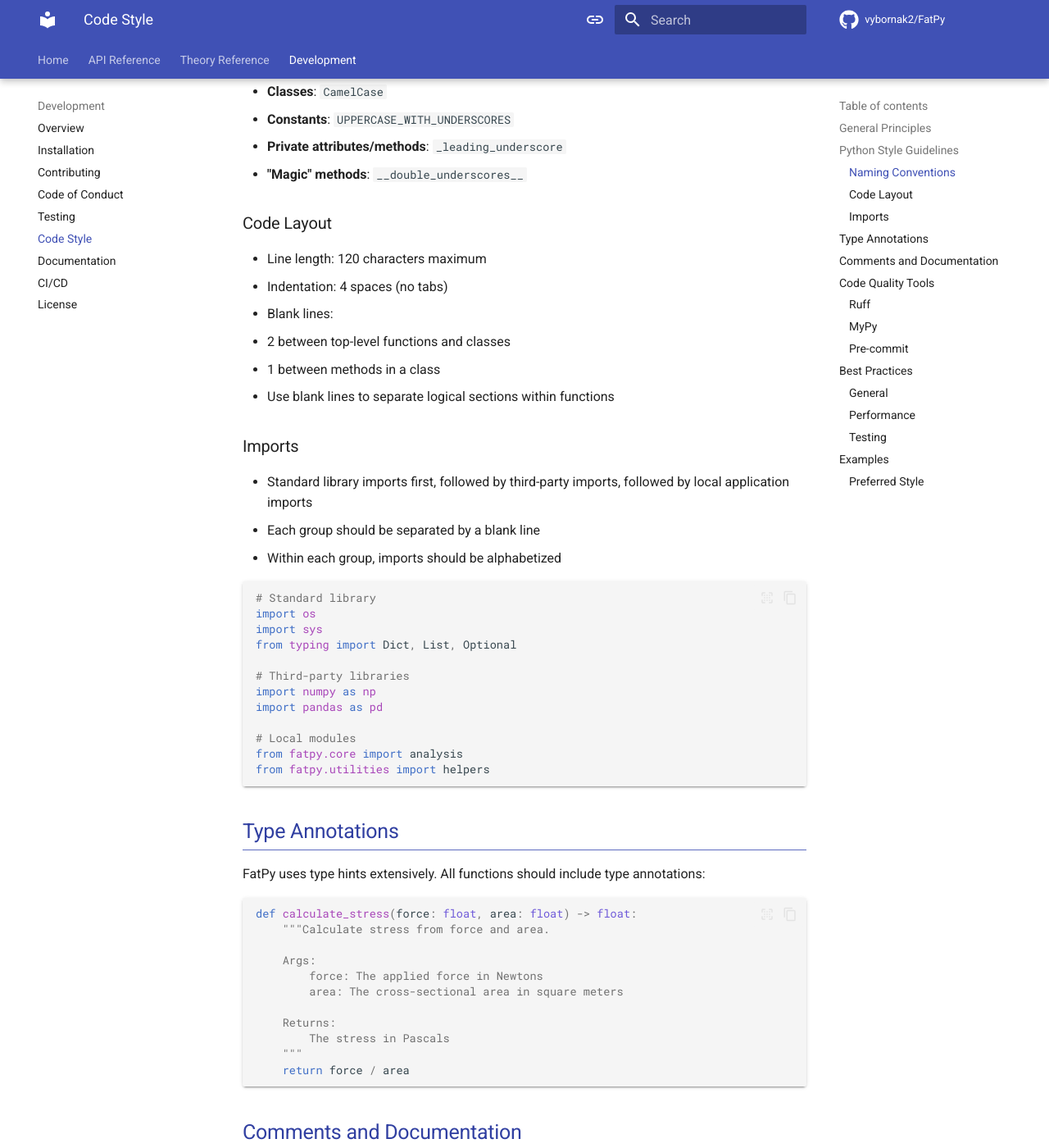
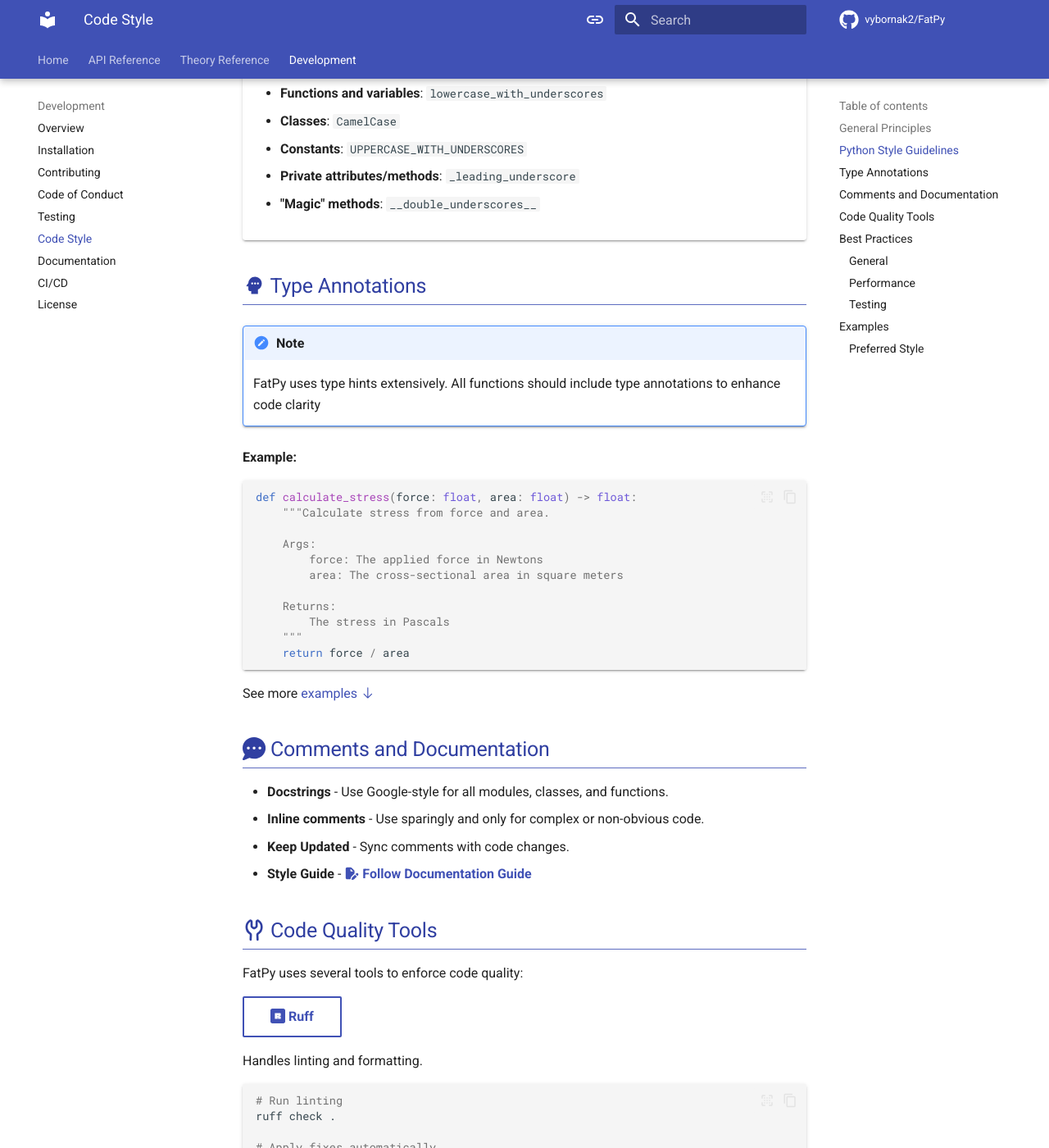
Before and after one commit to faberorg/FatPy, an MkDocs documentation site: the page built from docs/development/code_style.md, in a window 1280 px wide and 1400 px high, scrolled down 591 px. Shown: the whole window at 82% size. Built offline with MkDocs 1.6.1 and Material for MkDocs 9.7.7, drawn with Linux system fonts in a browser that asks for light colours; comment, search, counter and statistics services are not loaded; some of the changed text lies outside the part shown.

Commit message:
code style page

````diff
--- a/docs/development/code_style.md
+++ b/docs/development/code_style.md
@@ -3,62 +3,68 @@ title: Code Style
 ---
 
 
-# Code Style Guide
+# :fontawesome-solid-code: Code Style Guide
 
-This guide outlines the coding standards and style guidelines for the FatPy project.
+This guide defines coding standards and style to ensure readable and consistent code for FatPy project.
 
-## General Principles
+## :fontawesome-solid-lightbulb: General Principles
 
-- **Readability** - Code should be easy to read and understand
-- **Consistency** - Follow established patterns and conventions
-- **Simplicity** - Prefer simple solutions over complex ones
-- **Documentation** - Code should be well-documented
+- [x] **Readability** - Code should be easy to read and to understand
+- [x] **Consistency** - Follow established patterns and conventions
+- [x] **Simplicity** - Prefer simple solutions over complex ones
+- [x] **Documentation** - Code should be well-documented
 
-## Python Style Guidelines
+## :simple-python: Python Style Guidelines
 
 FatPy follows [PEP 8](https://www.python.org/dev/peps/pep-0008/) with some specific adaptations:
 
-### Naming Conventions
+=== "**Naming Conventions**"
 
-- **Functions and variables**: `lowercase_with_underscores`
-- **Classes**: `CamelCase`
-- **Constants**: `UPPERCASE_WITH_UNDERSCORES`
-- **Private attributes/methods**: `_leading_underscore`
-- **"Magic" methods**: `__double_underscores__`
+    - **Functions and variables**: `lowercase_with_underscores`
+    - **Classes**: `CamelCase`
+    - **Constants**: `UPPERCASE_WITH_UNDERSCORES`
+    - **Private attributes/methods**: `_leading_underscore`
+    - **"Magic" methods**: `__double_underscores__`
 
-### Code Layout
+=== "**Code Layout**"
 
-- Line length: 120 characters maximum
-- Indentation: 4 spaces (no tabs)
-- Blank lines:
-  - 2 between top-level functions and classes
-  - 1 between methods in a class
-  - Use blank lines to separate logical sections within functions
+    - Line length: 120 characters maximum
+    - Indentation: 4 spaces (no tabs)
+    - Blank lines:
+      - 2 between top-level functions and classes
+      - 1 between methods in a class
+      - Use blank lines to separate logical sections within functions
 
-### Imports
+=== "**Imports**"
 
-- Standard library imports first, followed by third-party imports, followed by local application imports
-- Each group should be separated by a blank line
-- Within each group, imports should be alphabetized
+    - Organize imports as follows:
+      - Standard library imports
+      - Third-party imports
+      - Local application imports
+    - Each group should be separated by a blank line
+    - Within each group, imports should be alphabetized
 
-```python
-# Standard library
-import os
-import sys
-from typing import Dict, List, Optional
+    ```python
+    # Standard library
+    import os
+    import sys
+    from typing import Dict, List, Optional
 
-# Third-party libraries
-import numpy as np
-import pandas as pd
+    # Third-party libraries
+    import numpy as np
+    import pandas as pd
 
-# Local modules
-from fatpy.core import analysis
-from fatpy.utilities import helpers
-```
+    # Local modules
+    from fatpy.core import analysis
+    from fatpy.utilities import helpers
+    ```
 
-## Type Annotations
+## :material-head-dots-horizontal: Type Annotations
 
-FatPy uses type hints extensively. All functions should include type annotations:
+!!! note
+    FatPy uses type hints extensively. All functions should include type annotations to enhance code clarity
+
+**Example:**
 
 ```python
 def calculate_stress(force: float, area: float) -> float:
@@ -74,20 +80,22 @@ def calculate_stress(force: float, area: float) -> float:
     return force / area
 ```
 
-## Comments and Documentation
+See more [examples :octicons-arrow-down-24:](#examples)
 
-- Use docstrings for all modules, classes, and functions
-- Use inline comments sparingly and only for complex or non-obvious code
-- Keep comments up-to-date with code changes
-- Follow Google's docstring style (see [Documentation Guide](documentation.md))
+## :fontawesome-solid-comment-dots: Comments and Documentation
 
-## Code Quality Tools
+- **Docstrings** - Use Google-style for all modules, classes, and functions.
+- **Inline comments** - Use sparingly and only for complex or non-obvious code.
+- **Keep Updated** - Sync comments with code changes.
+- **Style Guide** -  **[:fontawesome-solid-file-pen: Follow Documentation Guide](documentation.md)**
+
+## :octicons-tools-16: Code Quality Tools
 
 FatPy uses several tools to enforce code quality:
 
-### Ruff
+[:simple-ruff: Ruff](https://docs.astral.sh/ruff/){ .md-button }
 
-[Ruff](https://docs.astral.sh/ruff/) is used for linting and formatting:
+Handles linting and formatting.
 
 ```bash
 # Run linting
@@ -100,18 +108,22 @@ ruff check --fix .
 ruff format .
 ```
 
-### MyPy
+---
 
-[MyPy](https://mypy.readthedocs.io/) is used for static type checking:
+[:simple-python: MyPy](https://mypy.readthedocs.io/){ .md-button }
+
+Enforces static type checking.
 
 ```bash
 # Run type checking
 mypy .
 ```
 
-### Pre-commit
+---
 
-[Pre-commit](https://pre-commit.com/) runs checks automatically before each commit:
+[:simple-precommit: Pre-commit](https://pre-commit.com/){ .md-button }
+
+Automates and run code checks before commits.
 
 ```bash
 # Install the pre-commit hooks
@@ -140,9 +152,9 @@ pre-commit run --all-files
 
 - Write tests for all new functionality
 - Use descriptive test names that indicate what's being tested
-- See the [Testing Guide](testing.md) for more details
+- For more details, see: [:fontawesome-solid-vial: Testing Guide](testing.md)
 
-## Examples
+## :fontawesome-solid-graduation-cap: Examples
 
 ### Preferred Style
 
````
Also changed, not shown: other parts of docs/development/code_style.md (+1 -1 lines).
